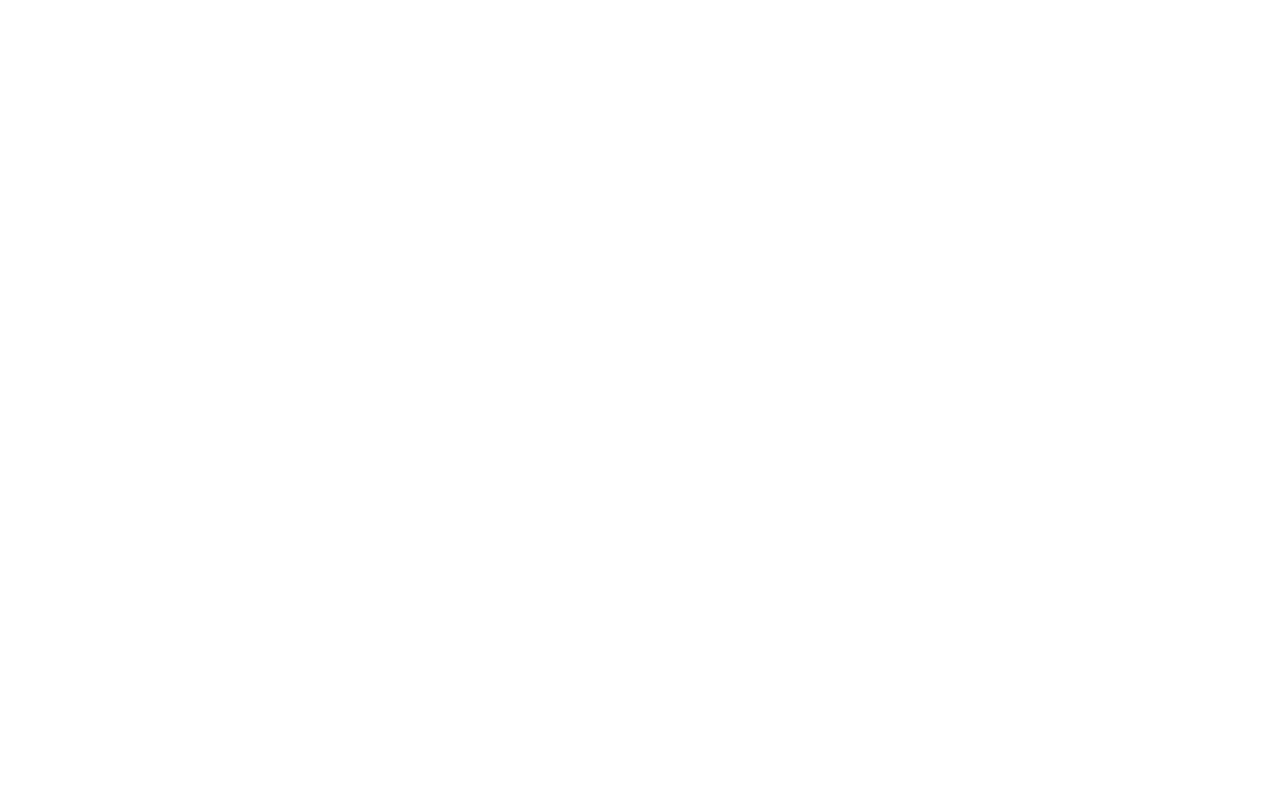
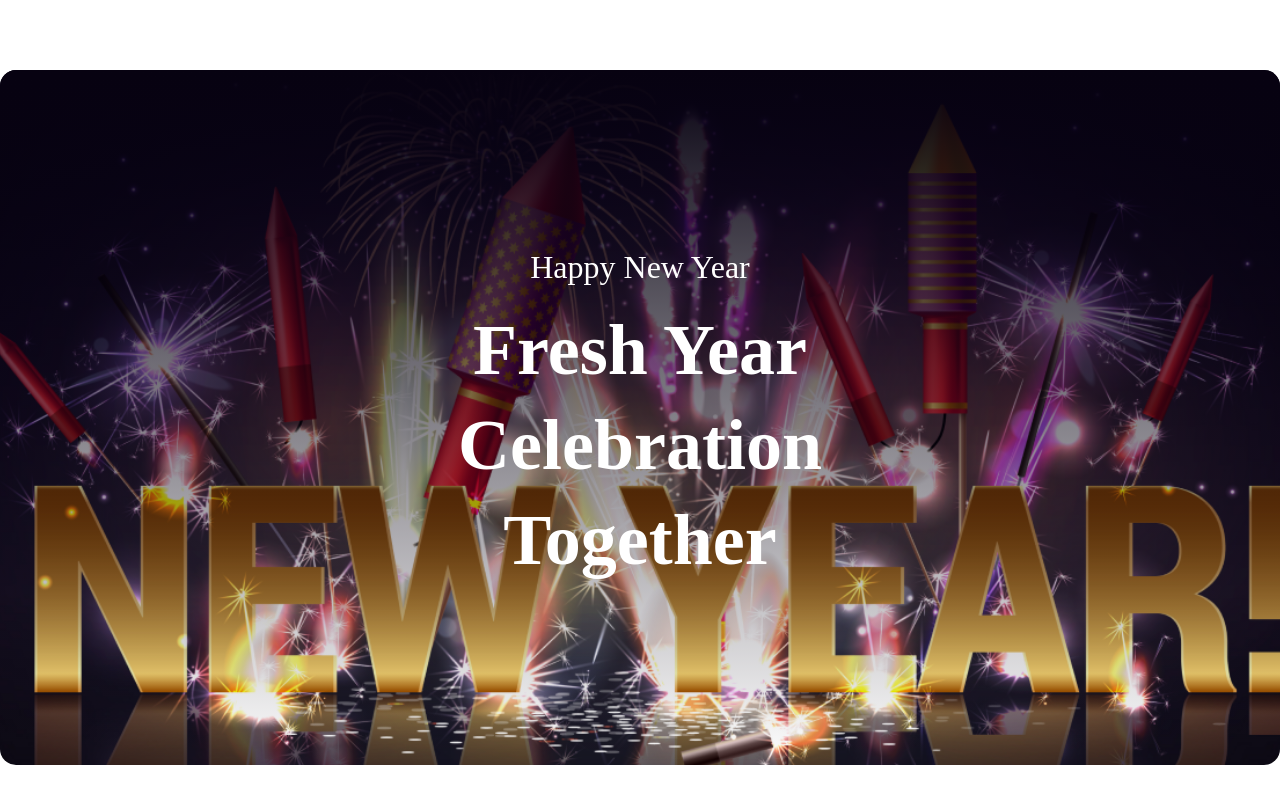
Before and after one commit to Sabbir-047/Fresh-Year, a plain HTML site: page index.html in a window 1280 px wide. Drawn offline with Linux system fonts and the light colour scheme.

Commit message:
Finished the banner part

```diff
--- a/index.html
+++ b/index.html
@@ -19,7 +19,12 @@
 
     <!-- Header Section -->
     <header>
-
+        <div class="banner-container">
+            <div class="banner">
+                <h4>Happy New Year</h4>
+                <h1>Fresh Year Celebration Together</h1>
+            </div>
+        </div>
     </header>
 
     <!-- Main Section -->
--- a/styles/styles.css
+++ b/styles/styles.css
@@ -11,3 +11,45 @@
     font-optical-sizing: auto;
     font-style: normal;
 }
+
+
+/* banner section */
+header {
+    max-width: 1320px;
+    min-height: 600px;
+    margin: 0 auto;
+    border-radius: 16px;
+    background-image: url('../resources/Banner_Image.png');
+    background-position: center;
+    background-repeat: no-repeat;
+    background-size: cover;
+    color: #FFFFFF;
+    margin-top: 70px;
+    margin-bottom: 120px;
+}
+
+.banner-container {
+    background: linear-gradient(180.00deg, rgb(7, 2, 17), rgba(7, 2, 17, 0) 100%);
+    border-radius: 16px;
+
+}
+
+.banner {
+    text-align: center;
+    padding: 177px 344px;
+}
+
+.banner h4 {
+    font-family: Merriweather;
+    font-size: 32px;
+    font-weight: 400;
+    line-height: 40px;
+    margin-bottom: 16px;
+}
+
+.banner h1 {
+    font-family: Merriweather;
+    font-size: 72px;
+    font-weight: 900;
+    line-height: 95px;
+}
```
